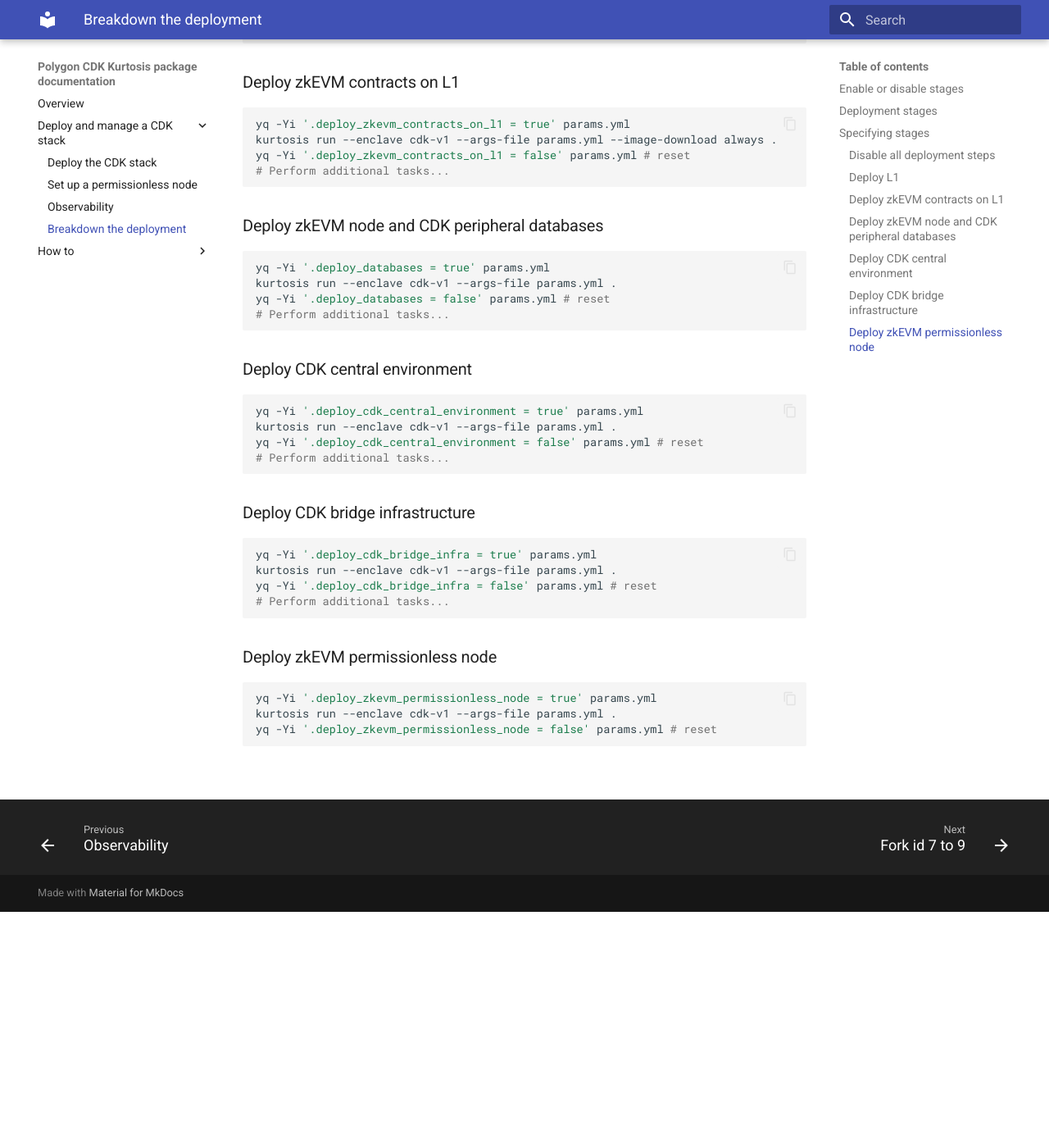
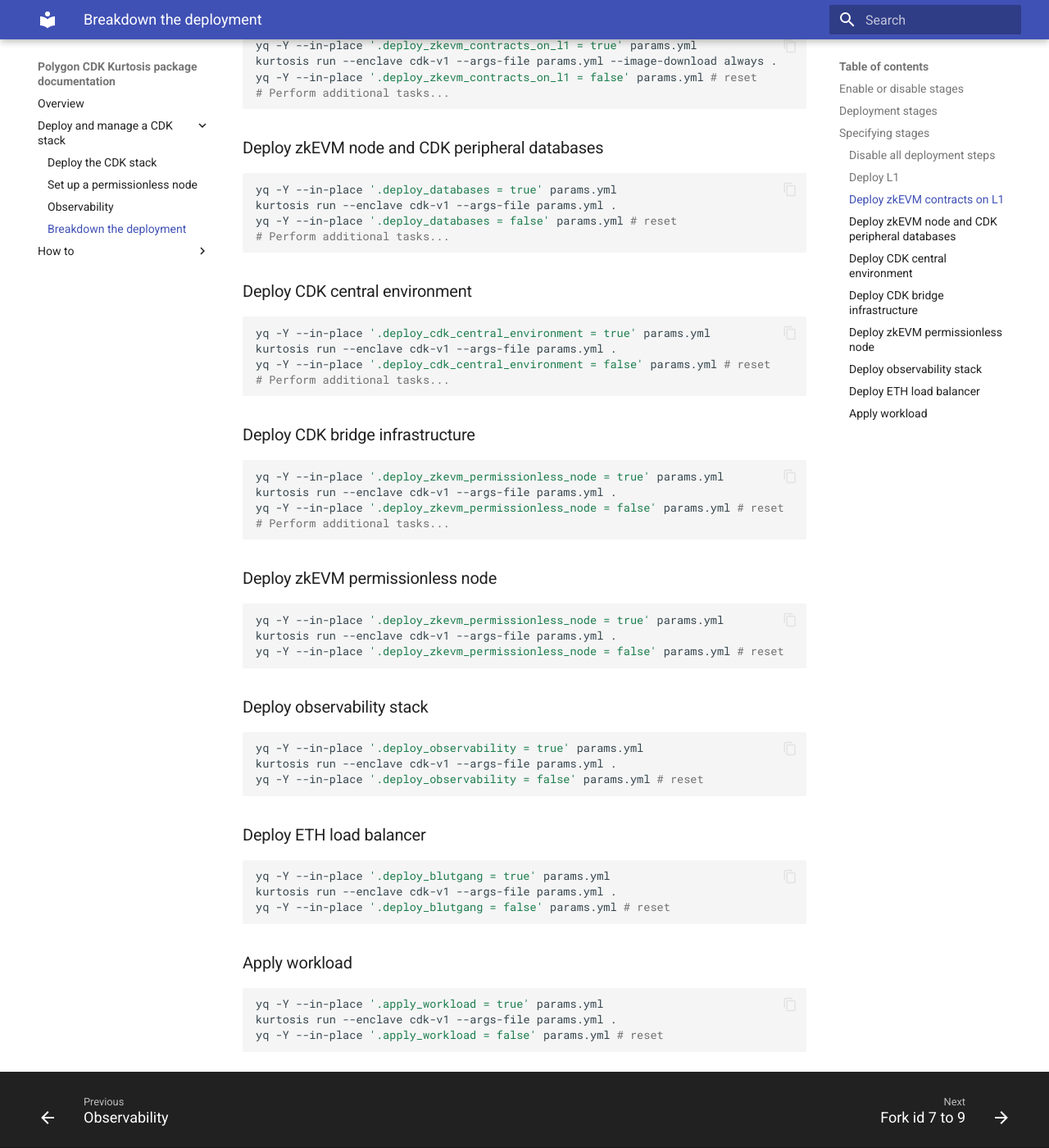
Before and after one commit to 0xPolygon/kurtosis-cdk, an MkDocs documentation site: the page built from docs/quickstart/breakdown-deployment.md, in a window 1280 px wide and 1400 px high, scrolled down 1411 px. Shown: the whole window at 82% size. Built offline with MkDocs 1.6.1 and Material for MkDocs 9.7.7, drawn with Linux system fonts in a browser that asks for light colours; before the commit the page ends 2523 px from its top, so only the background shows below that; some of the changed text lies outside the part shown.

Commit message:
docs: update out of date docs (#106)
* chore: do not deploy permissionless node and eth load balancer by default

* docs: update pless setup

* docs: update `yq` cmd to deploy pless node

* ci: update yq cmd in deploy job

* docs: update breakdown deployment

* docs: update forkid 7 to 9 migration

* chore: nit

* Update .github/workflows/deploy.yml

Co-authored-by: Dra Murphy <149679879+kmurphypolygon@users.noreply.github.com>

* Update .github/workflows/deploy.yml

Co-authored-by: Dra Murphy <149679879+kmurphypolygon@users.noreply.github.com>

* Update .github/workflows/deploy.yml

Co-authored-by: Dra Murphy <149679879+kmurphypolygon@users.noreply.github.com>

* Update docs/how-to/migrate/forkid-7-to-9.md

Co-authored-by: Dra Murphy <149679879+kmurphypolygon@users.noreply.github.com>

* Update docs/quickstart/breakdown-deployment.md

Co-authored-by: Dra Murphy <149679879+kmurphypolygon@users.noreply.github.com>

---------

Co-authored-by: Dra Murphy <149679879+kmurphypolygon@users.noreply.github.com>

````diff
--- a/docs/how-to/migrate/forkid-7-to-9.md
+++ b/docs/how-to/migrate/forkid-7-to-9.md
@@ -242,17 +242,12 @@ At this stage, the smart contracts are upgraded. However, we still need to start
     - This procedure is very sensitive.
     - Ensure the synchronizer starts first.
 
-We're going to revert the parameters back to the versions of the node that worked with fork 9, and specify that _ONLY_ stage 3 should run.
+We're going to revert the parameters back to the versions of the node that worked with fork 9, and only redeploy the CDK central/trusted environment.
 
 1. Update the `params.yml` file as follows:
 
     ```sh
-    yq -Y --in-place '.deploy_l1 = false' params.yml
-    yq -Y --in-place '.deploy_zkevm_contracts_on_l1 = false' params.yml
-    yq -Y --in-place '.deploy_databases = false' params.yml
-    yq -Y --in-place '.deploy_cdk_bridge_infra = false' params.yml
-    yq -Y --in-place '.deploy_zkevm_permissionless_node = false' params.yml
-    yq -Y --in-place '.deploy_observability = false' params.yml
+    yq -Y --in-place 'with_entries(if .key == "deploy_cdk_central_environment" then .value = true elif .value | type == "boolean" then .value = false else . end)' params.yml
     ```
 
 2. Remove the `HaltOnBatchNumber` setting that we added earlier.
--- a/docs/quickstart/breakdown-deployment.md
+++ b/docs/quickstart/breakdown-deployment.md
@@ -32,65 +32,82 @@ The example scripts below show you how to deploy the stack to enable various sta
 ### Disable all deployment steps
 
 ```sh
-yq -Yi '.deploy_l1 = false' params.yml
-yq -Yi '.deploy_zkevm_contracts_on_l1 = false' params.yml
-yq -Yi '.deploy_databases = false' params.yml
-yq -Yi '.deploy_cdk_central_environment = false' params.yml
-yq -Yi '.deploy_cdk_bridge_infra = false' params.yml
-yq -Yi '.deploy_zkevm_permissionless_node = false' params.yml
+yq -Y --in-place 'with_entries(if .value | type == "boolean" then .value = false else . end)' params.yml
 ```
 
 ### Deploy L1
 
 ```sh
-yq -Yi '.deploy_l1 = true' params.yml
+yq -Y --in-place '.deploy_l1 = true' params.yml
 kurtosis run --enclave cdk-v1 --args-file params.yml .
-yq -Yi '.deploy_l1 = false' params.yml # reset
+yq -Y --in-place '.deploy_l1 = false' params.yml # reset
 # Perform additional tasks...
 ```
 
 ### Deploy zkEVM contracts on L1
 
 ```sh
-yq -Yi '.deploy_zkevm_contracts_on_l1 = true' params.yml
+yq -Y --in-place '.deploy_zkevm_contracts_on_l1 = true' params.yml
 kurtosis run --enclave cdk-v1 --args-file params.yml --image-download always .
-yq -Yi '.deploy_zkevm_contracts_on_l1 = false' params.yml # reset
+yq -Y --in-place '.deploy_zkevm_contracts_on_l1 = false' params.yml # reset
 # Perform additional tasks...
 ```
 
 ### Deploy zkEVM node and CDK peripheral databases
 
 ```sh
-yq -Yi '.deploy_databases = true' params.yml
+yq -Y --in-place '.deploy_databases = true' params.yml
 kurtosis run --enclave cdk-v1 --args-file params.yml .
-yq -Yi '.deploy_databases = false' params.yml # reset
+yq -Y --in-place '.deploy_databases = false' params.yml # reset
 # Perform additional tasks...
 ```
 
 ### Deploy CDK central environment
 
 ```sh
-yq -Yi '.deploy_cdk_central_environment = true' params.yml
+yq -Y --in-place '.deploy_cdk_central_environment = true' params.yml
 kurtosis run --enclave cdk-v1 --args-file params.yml .
-yq -Yi '.deploy_cdk_central_environment = false' params.yml # reset
+yq -Y --in-place '.deploy_cdk_central_environment = false' params.yml # reset
 # Perform additional tasks...
 ```
 
 ### Deploy CDK bridge infrastructure
 
 ```sh
-yq -Yi '.deploy_cdk_bridge_infra = true' params.yml
+yq -Y --in-place '.deploy_zkevm_permissionless_node = true' params.yml
 kurtosis run --enclave cdk-v1 --args-file params.yml .
-yq -Yi '.deploy_cdk_bridge_infra = false' params.yml # reset
+yq -Y --in-place '.deploy_zkevm_permissionless_node = false' params.yml # reset
 # Perform additional tasks...
 ```
 
 ### Deploy zkEVM permissionless node
 
 ```sh
-yq -Yi '.deploy_zkevm_permissionless_node = true' params.yml
+yq -Y --in-place '.deploy_zkevm_permissionless_node = true' params.yml
 kurtosis run --enclave cdk-v1 --args-file params.yml .
-yq -Yi '.deploy_zkevm_permissionless_node = false' params.yml # reset
+yq -Y --in-place '.deploy_zkevm_permissionless_node = false' params.yml # reset
 ```
 
-<br/>
+### Deploy observability stack
+
+```sh
+yq -Y --in-place '.deploy_observability = true' params.yml
+kurtosis run --enclave cdk-v1 --args-file params.yml .
+yq -Y --in-place '.deploy_observability = false' params.yml # reset
+```
+
+### Deploy ETH load balancer
+
+```sh
+yq -Y --in-place '.deploy_blutgang = true' params.yml
+kurtosis run --enclave cdk-v1 --args-file params.yml .
+yq -Y --in-place '.deploy_blutgang = false' params.yml # reset
+```
+
+### Apply workload
+
+```sh
+yq -Y --in-place '.apply_workload = true' params.yml
+kurtosis run --enclave cdk-v1 --args-file params.yml .
+yq -Y --in-place '.apply_workload = false' params.yml # reset
+```
--- a/params.yml
+++ b/params.yml
@@ -18,13 +18,13 @@ deploy_cdk_central_environment: true
 deploy_cdk_bridge_infra: true
 
 # Deploy permissionless node.
-deploy_zkevm_permissionless_node: true
+deploy_zkevm_permissionless_node: false
 
 # Deploy observability stack.
 deploy_observability: true
 
 # Deploy eth load balancer.
-deploy_blutgang: true
+deploy_blutgang: false
 
 # Apply workload to the different components of the CDK stack.
 apply_workload: false
````
Also changed, not shown: docs/quickstart/set-up-node.md (+4 -2 lines), 2 other files.
